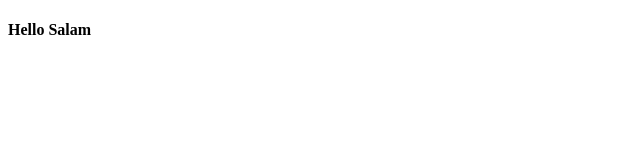
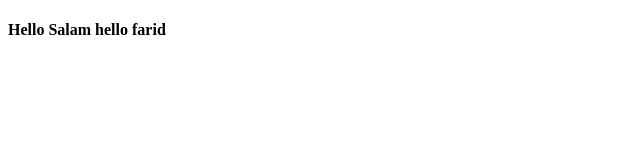
Before and after one commit to Sbayaa/testGit, a plain HTML site: page index.html in a window 1280 px wide. Shown: the full height of the page, 0-640 px from the left. Drawn offline with Linux system fonts and the light colour scheme.

Commit message:
farid edit

```diff
--- a/index.html
+++ b/index.html
@@ -4,6 +4,6 @@
 	<title></title>
 </head>
 <body>
-<h4>Hello Salam</h4>
+<h4>Hello Salam hello farid</h4>
 </body>
 </html>
```
